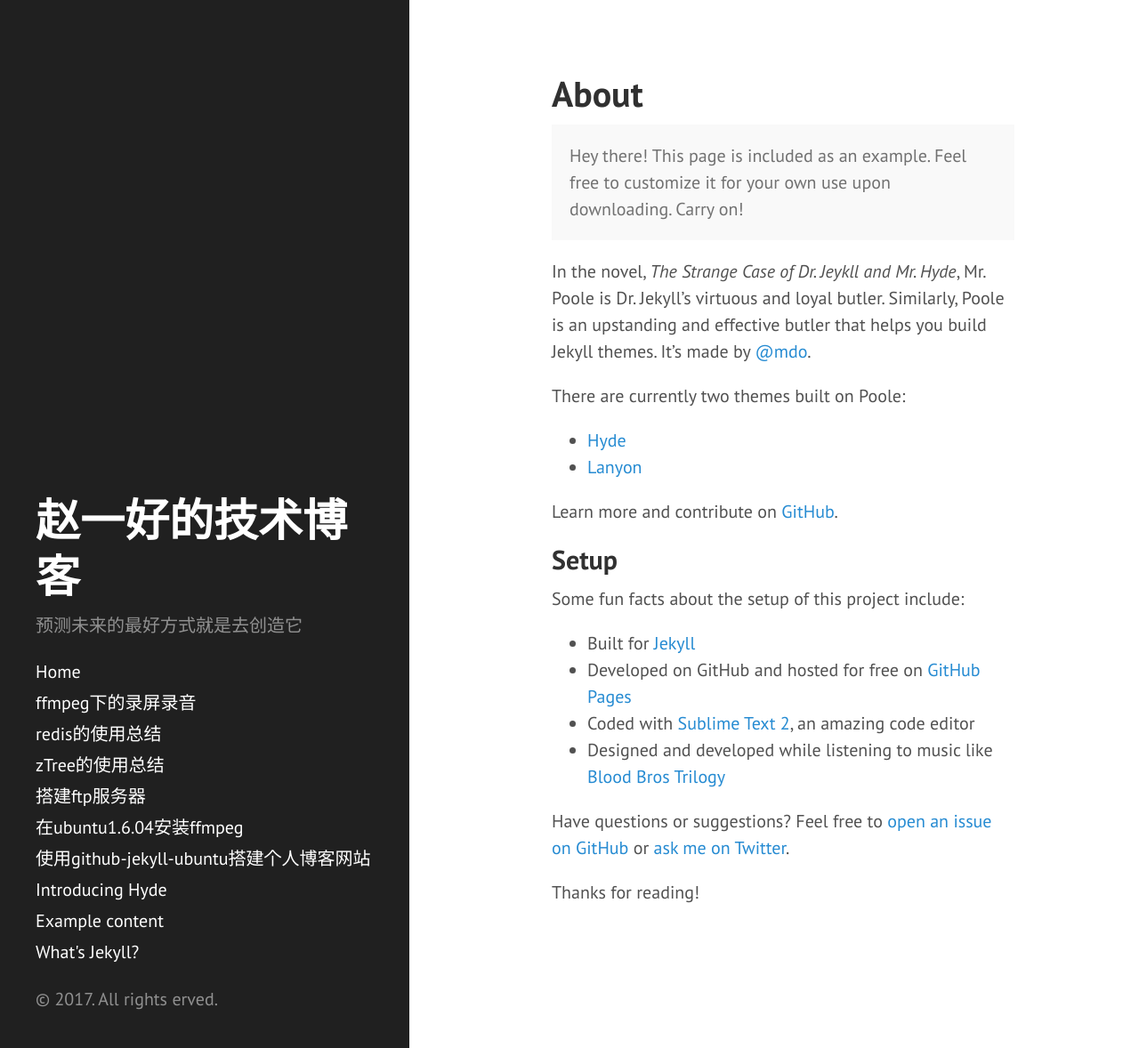
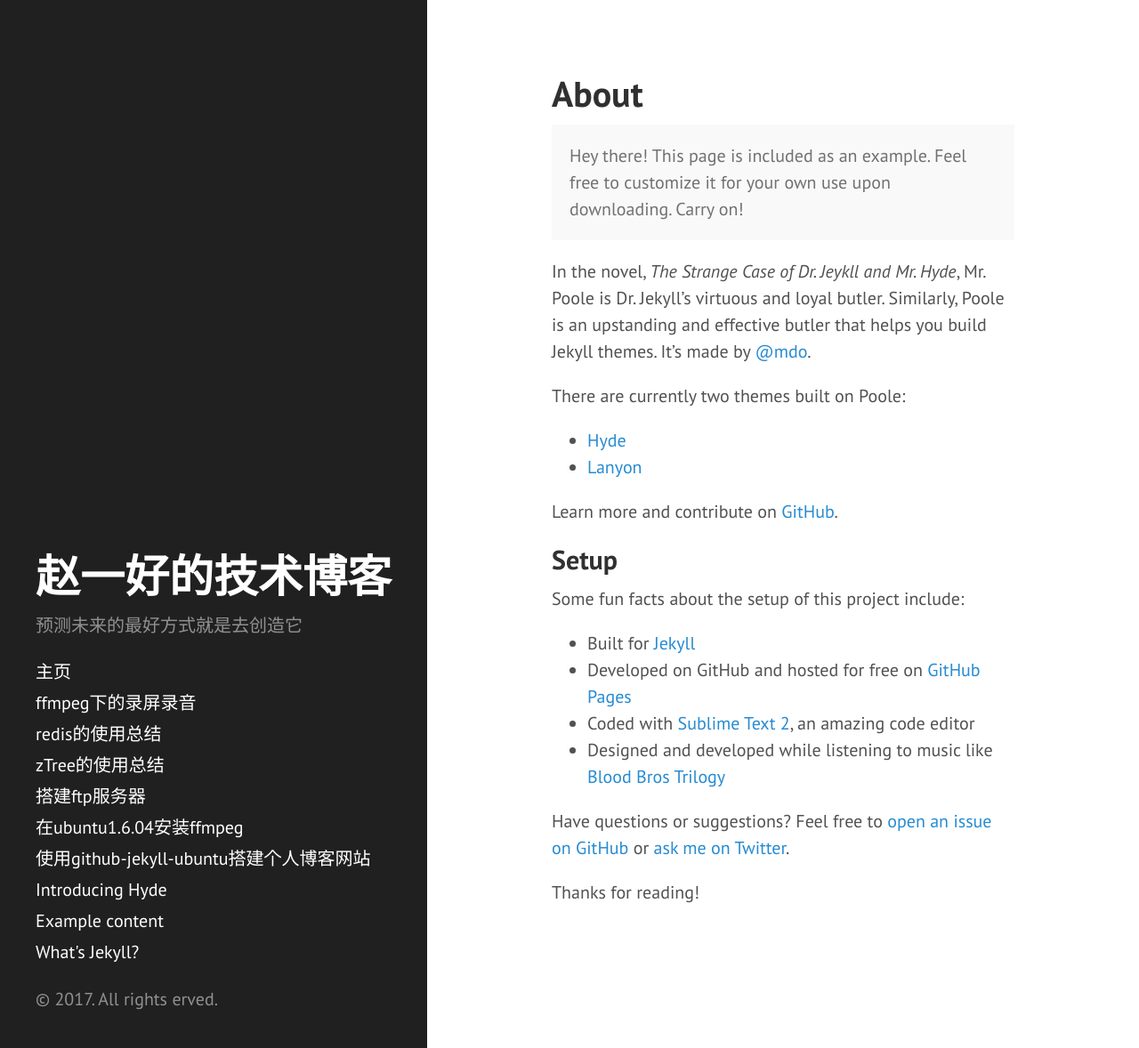
Before and after one commit to sihaiboli/Demo233.github.io, a Jekyll site: the page built from about.md, in a window 1280 px wide and 1178 px high. Shown: the whole window at 89% size. Built offline with Jekyll 4.4.1, drawn with Linux system fonts in a browser that asks for light colours.

Commit message:
modify css and sidebar

```diff
--- a/_includes/sidebar.html
+++ b/_includes/sidebar.html
@@ -10,7 +10,7 @@
     </div>
 
     <nav class="sidebar-nav">
-      <a class="sidebar-nav-item{% if page.url == site.baseurl %} active{% endif %}" href="{{ site.baseurl }}">Home</a>
+      <a class="sidebar-nav-item{% if page.url == site.baseurl %} active{% endif %}" href="{{ site.baseurl }}">主页</a>
 
       <!--{% comment %}
         The code below dynamically generates a sidebar nav of pages with
--- a/public/css/hyde.css
+++ b/public/css/hyde.css
@@ -94,7 +94,7 @@ html {
     top: 0;
     left: 0;
     bottom: 0;
-    width: 23rem;
+    width: 24rem;
     text-align: left;
   }
 }
```
